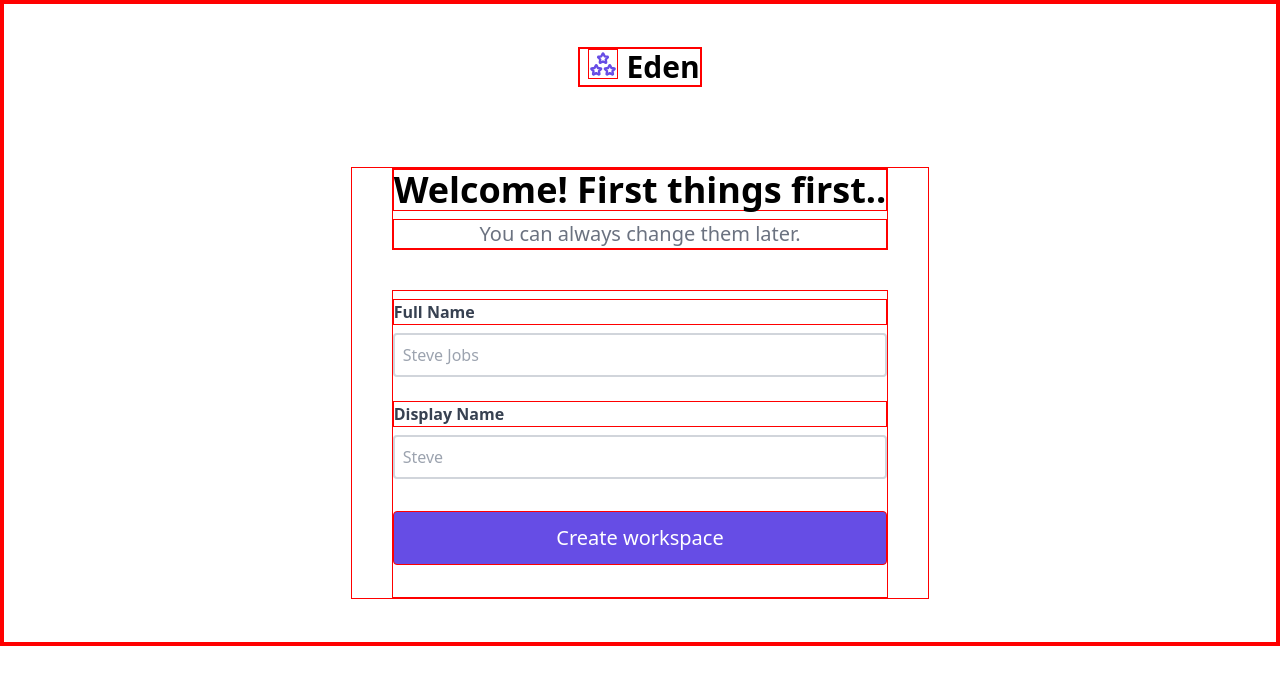
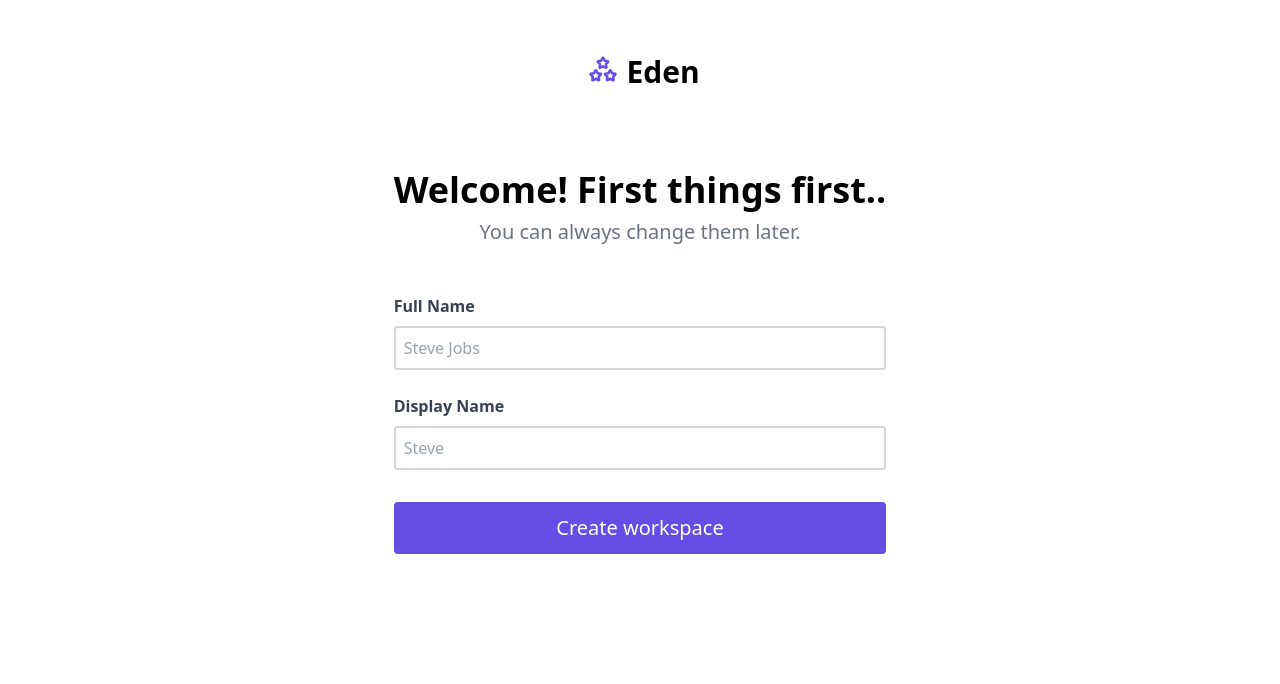
Before and after one commit to VanshSh/cutshortassignment, a React (Create React App) app: page / in a window 1280 px wide. Shown: the top 684 px of the page. Built offline with nearby package versions, Linux system fonts and the light colour scheme.

Commit message:
fix: :pencil2:

```diff
--- a/src/index.css
+++ b/src/index.css
@@ -3,5 +3,5 @@
 @tailwind utilities;
 
 * {
- border: 1px solid red
+ /* border: 1px solid red */
 }
```
